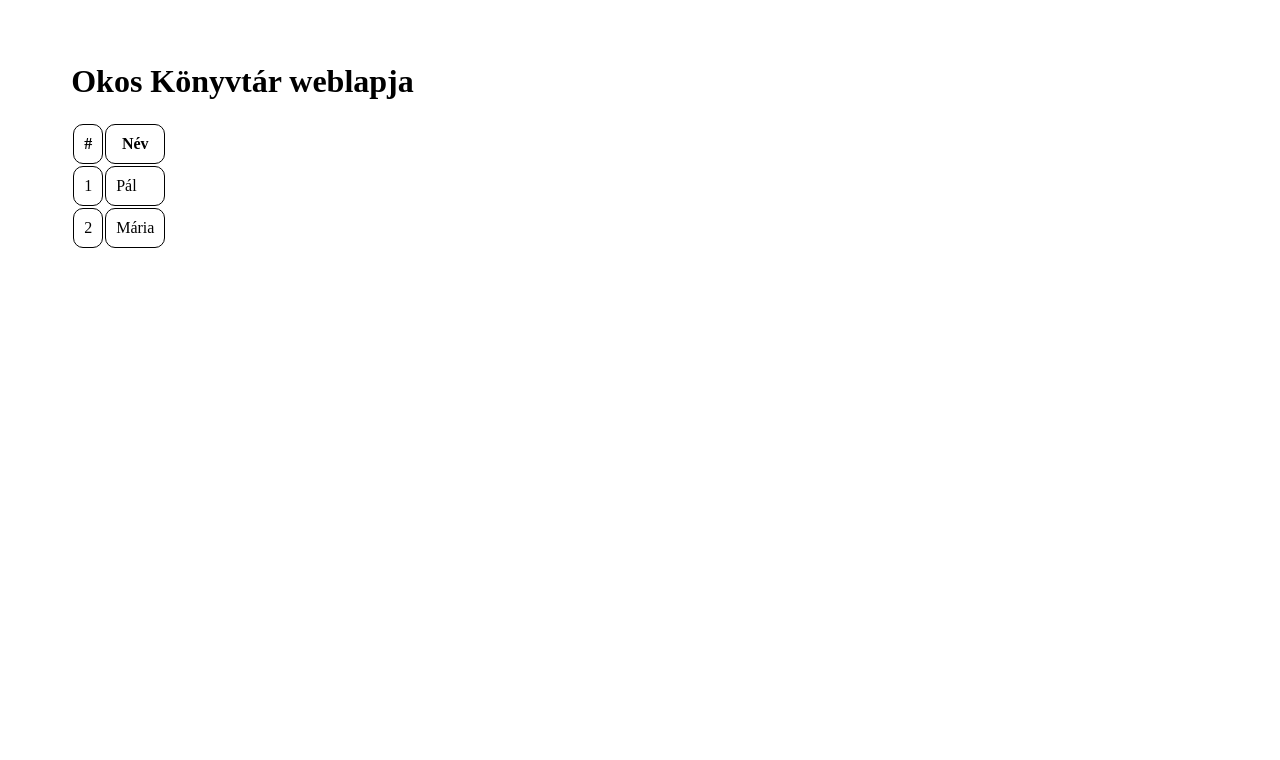
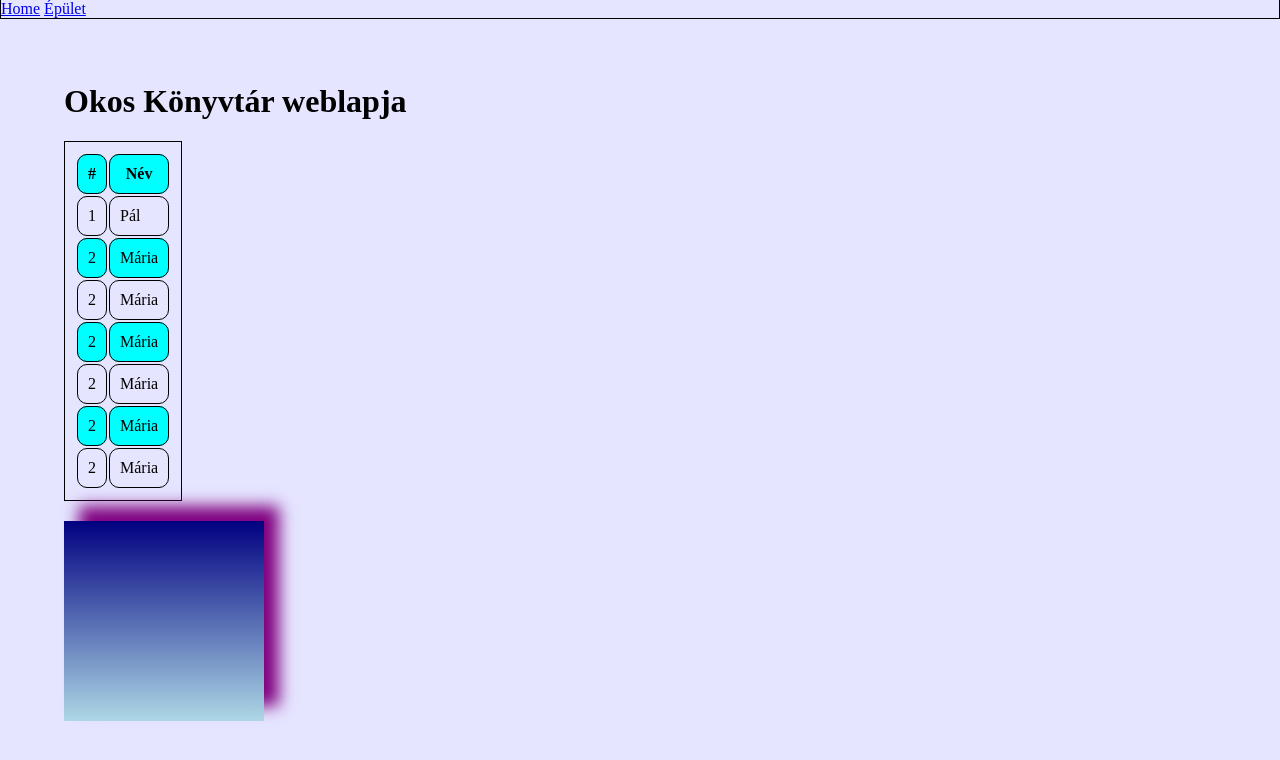
Before and after one commit to LevaiBalazs/doga, a website: page src/index.html in a window 1280 px wide. Drawn offline with Linux system fonts and the light colour scheme.

Commit message:
Változtatás a weblap megjelenésén

```diff
--- /dev/null
+++ b/src/epulet.html
@@ -0,0 +1,39 @@
+<!DOCTYPE html>
+<html lang="en">
+<head>
+    <meta charset="UTF-8">
+    <meta name="viewport" content="width=device-width, initial-scale=1.0">
+    <title>Document</title>
+    <link rel="stylesheet" href="style.css">
+</head>
+<body>
+    <span><a href="index.html">Home</a></span>
+    <div class="epulet">
+        <div class="belso">
+            <p>
+                Lorem, ipsum dolor sit amet consectetur adipisicing elit. Odit ipsum maxime doloremque quam animi odio impedit quaerat inventore quas aut, id fugit possimus aperiam veniam expedita neque at sunt. Atque.
+                Lorem ipsum dolor sit amet consectetur adipisicing elit. Quidem ipsam deleniti modi distinctio, quo blanditiis nemo doloribus in. Quisquam, maiores illo suscipit quasi inventore possimus molestiae dicta nemo autem nesciunt!
+                Lorem ipsum dolor, sit amet consectetur adipisicing elit. Modi saepe at illo, tenetur deleniti nihil veritatis aliquam odio possimus repellendus ex nulla magni, consequuntur, deserunt sunt sit. Atque, commodi pariatur!
+                Lorem, ipsum dolor sit amet consectetur adipisicing elit. Odit ipsum maxime doloremque quam animi odio impedit quaerat inventore quas aut, id fugit possimus aperiam veniam expedita neque at sunt. Atque.
+            </p>
+            <p>
+                Lorem, ipsum dolor sit amet consectetur adipisicing elit. Odit ipsum maxime doloremque quam animi odio impedit quaerat inventore quas aut, id fugit possimus aperiam veniam expedita neque at sunt. Atque.
+                Lorem ipsum dolor sit amet consectetur adipisicing elit. Quidem ipsam deleniti modi distinctio, quo blanditiis nemo doloribus in. Quisquam, maiores illo suscipit quasi inventore possimus molestiae dicta nemo autem nesciunt!
+                Lorem ipsum dolor, sit amet consectetur adipisicing elit. Modi saepe at illo, tenetur deleniti nihil veritatis aliquam odio possimus repellendus ex nulla magni, consequuntur, deserunt sunt sit. Atque, commodi pariatur!
+                Lorem, ipsum dolor sit amet consectetur adipisicing elit. Odit ipsum maxime doloremque quam animi odio impedit quaerat inventore quas aut, id fugit possimus aperiam veniam expedita neque at sunt. Atque.
+            </p>
+            <p>
+                Lorem, ipsum dolor sit amet consectetur adipisicing elit. Odit ipsum maxime doloremque quam animi odio impedit quaerat inventore quas aut, id fugit possimus aperiam veniam expedita neque at sunt. Atque.
+                Lorem ipsum dolor sit amet consectetur adipisicing elit. Quidem ipsam deleniti modi distinctio, quo blanditiis nemo doloribus in. Quisquam, maiores illo suscipit quasi inventore possimus molestiae dicta nemo autem nesciunt!
+                Lorem ipsum dolor, sit amet consectetur adipisicing elit. Modi saepe at illo, tenetur deleniti nihil veritatis aliquam odio possimus repellendus ex nulla magni, consequuntur, deserunt sunt sit. Atque, commodi pariatur!
+                Lorem, ipsum dolor sit amet consectetur adipisicing elit. Odit ipsum maxime doloremque quam animi odio impedit quaerat inventore quas aut, id fugit possimus aperiam veniam expedita neque at sunt. Atque.
+            </p>
+        </div>
+    </div>
+
+
+
+
+
+</body>
+</html>
--- a/src/index.html
+++ b/src/index.html
@@ -19,17 +19,27 @@ Licenc: GNU GPL
     <link rel="stylesheet" href="style.css">
 </head>
 <body>
+    <nav>
+        <span><a href="index.html">Home</a></span>
+        <span><a href="epulet.html">Épület</a></span>
+    </nav>
     <div class="container">
+
+
+
         <header>
             <h1>Okos Könyvtár weblapja</h1>
         </header>
 
+
         <main>
+
             <table class="table">
-                <thead>
+
+                <tr>
                     <th>#</th>
                     <th>Név</th>
-                </thead>
+                </tr>
                 <tr>
                     <td>1</td>
                     <td>Pál</td>
@@ -38,9 +48,30 @@ Licenc: GNU GPL
                     <td>2</td>
                     <td>Mária</td>
                 </tr>
+                <tr>
+                    <td>2</td>
+                    <td>Mária</td>
+                </tr>
+                <tr>
+                    <td>2</td>
+                    <td>Mária</td>
+                </tr>
+                <tr>
+                    <td>2</td>
+                    <td>Mária</td>
+                </tr>
+                <tr>
+                    <td>2</td>
+                    <td>Mária</td>
+                </tr>
+                <tr>
+                    <td>2</td>
+                    <td>Mária</td>
+                </tr>
 
             </table>
         </main>
+        <div class="doboz"></div>
 
 
     </div>
--- a/src/style.css
+++ b/src/style.css
@@ -7,12 +7,20 @@ Date: 2024-02-06
 Github: https://github.com/levaibalazs/
 Licenc: GNU GPL
 */
+
+body{
+  background-color: rgba(0, 0, 255, 0.1);
+  margin: 0;
+}
+
 .container{
     margin: 5%;
 }
 
 .table {
     border-collapse: separate;
+    border: 1px solid black;
+    padding: 10px;
 
   }
   .table th, .table td{
@@ -24,3 +32,34 @@ Licenc: GNU GPL
   td, th {
     border-radius: 10px;
   }
+
+  tr:nth-child(odd){
+    background-color:aqua;
+  }
+
+  nav{
+    border: 1px solid black;
+    margin: 0;
+    border-top: 0;
+  }
+/*epulet.html css code*/
+  .epulet{
+    background-image: url(images/konyvtar.jpg);
+  }
+
+  .belso{
+    background-color: white;
+    margin: 30px;
+    padding: 20px;
+    opacity: 0.57;
+  }
+
+  .doboz{
+    margin-top:20px ;
+    width: 200px;
+    height: 200px;
+    background-color: darkmagenta;
+    background-image: linear-gradient(navy, lightblue);
+    box-shadow:  15px -15px 15px purple;
+
+  }
```
Also changed, not shown: src/images/konyvtar.jpg (added).
